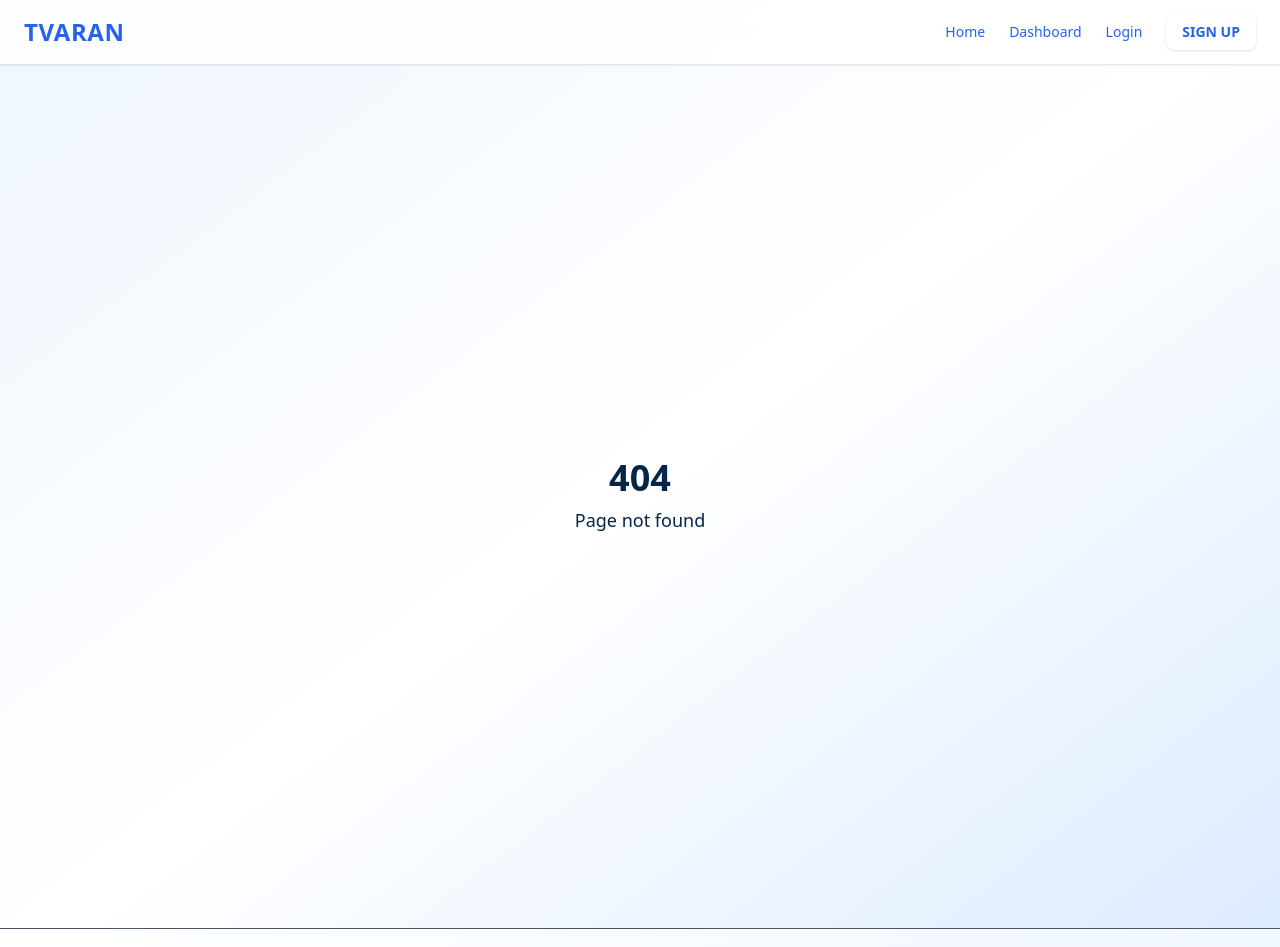
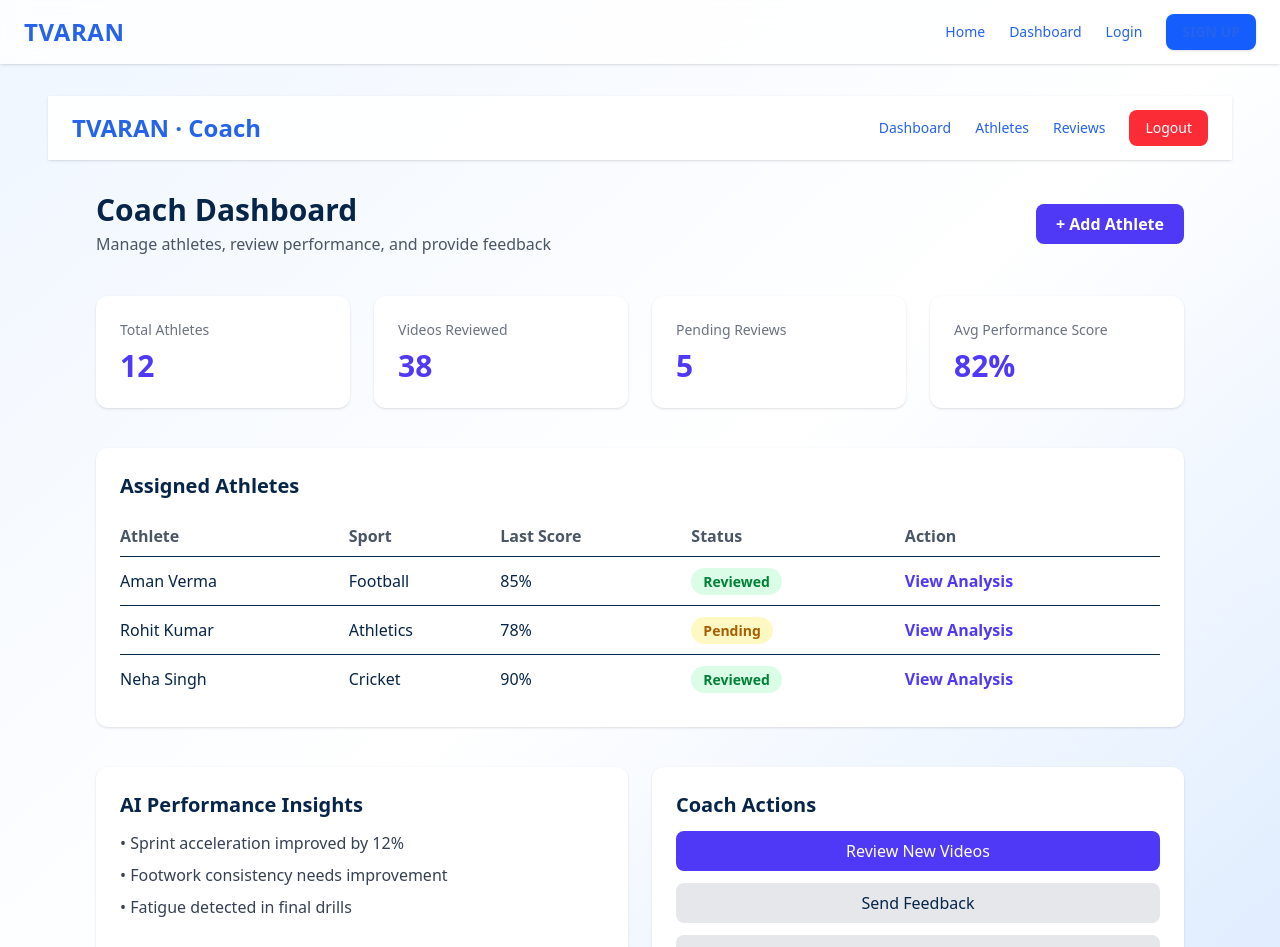
Before and after one commit to anoopcodehack/Tvaran-AI, a Next.js app: page /coach/dashboard in a window 1280 px wide. Before the commit this address had no page. Shown: the top 947 px of the page. Built offline with nearby package versions, Linux system fonts and the light colour scheme.

Commit message:
add fixed coach pages

```diff
--- /dev/null
+++ b/src/app/coach/components/CoachNavbar.tsx
@@ -0,0 +1,45 @@
+"use client";
+
+import Link from "next/link";
+import { useRouter } from "next/navigation";
+
+export default function CoachNavbar() {
+  const router = useRouter();
+
+  const logout = () => {
+    localStorage.removeItem("role");
+    router.push("/login");
+  };
+
+  return (
+    <header className="h-16 bg-white/90 backdrop-blur shadow flex items-center px-6 justify-between sticky top-0 z-50">
+      <Link
+        href="/coach/dashboard"
+        className="text-2xl font-extrabold text-indigo-600"
+      >
+        TVARAN · Coach
+      </Link>
+
+      <nav className="flex gap-6 items-center">
+        <Link href="/coach/dashboard" className="text-sm hover:text-indigo-600">
+          Dashboard
+        </Link>
+
+        <Link href="/coach/athletes" className="text-sm hover:text-indigo-600">
+          Athletes
+        </Link>
+
+        <Link href="/coach/reviews" className="text-sm hover:text-indigo-600">
+          Reviews
+        </Link>
+
+        <button
+          onClick={logout}
+          className="text-sm bg-red-500 text-white px-4 py-2 rounded-lg hover:bg-red-600"
+        >
+          Logout
+        </button>
+      </nav>
+    </header>
+  );
+}
--- /dev/null
+++ b/src/app/coach/dashboard/page.tsx
@@ -0,0 +1,139 @@
+"use client";
+
+export default function CoachDashboard() {
+  return (
+    <div className="space-y-10">
+      {/* Header */}
+      <div className="flex flex-col md:flex-row md:items-center md:justify-between">
+        <div>
+          <h1 className="text-3xl font-bold text-gray-900">
+            Coach Dashboard
+          </h1>
+          <p className="text-gray-600 mt-1">
+            Manage athletes, review performance, and provide feedback
+          </p>
+        </div>
+
+        <button className="mt-4 md:mt-0 px-5 py-2 bg-indigo-600 text-white rounded-lg font-semibold hover:bg-indigo-700">
+          + Add Athlete
+        </button>
+      </div>
+
+      {/* Stats */}
+      <div className="grid grid-cols-1 sm:grid-cols-2 lg:grid-cols-4 gap-6">
+        {[
+          { label: "Total Athletes", value: "12" },
+          { label: "Videos Reviewed", value: "38" },
+          { label: "Pending Reviews", value: "5" },
+          { label: "Avg Performance Score", value: "82%" },
+        ].map((stat, i) => (
+          <div
+            key={i}
+            className="bg-white rounded-xl shadow p-6"
+          >
+            <p className="text-sm text-gray-500">{stat.label}</p>
+            <p className="text-3xl font-bold text-indigo-600 mt-2">
+              {stat.value}
+            </p>
+          </div>
+        ))}
+      </div>
+
+      {/* Athlete Table */}
+      <div className="bg-white rounded-xl shadow p-6">
+        <h2 className="text-xl font-bold text-gray-900 mb-4">
+          Assigned Athletes
+        </h2>
+
+        <div className="overflow-x-auto">
+          <table className="w-full text-left">
+            <thead>
+              <tr className="border-b">
+                <th className="py-2 text-gray-600">Athlete</th>
+                <th className="py-2 text-gray-600">Sport</th>
+                <th className="py-2 text-gray-600">Last Score</th>
+                <th className="py-2 text-gray-600">Status</th>
+                <th className="py-2 text-gray-600">Action</th>
+              </tr>
+            </thead>
+            <tbody>
+              {[
+                {
+                  name: "Aman Verma",
+                  sport: "Football",
+                  score: "85%",
+                  status: "Reviewed",
+                },
+                {
+                  name: "Rohit Kumar",
+                  sport: "Athletics",
+                  score: "78%",
+                  status: "Pending",
+                },
+                {
+                  name: "Neha Singh",
+                  sport: "Cricket",
+                  score: "90%",
+                  status: "Reviewed",
+                },
+              ].map((athlete, i) => (
+                <tr key={i} className="border-b last:border-none">
+                  <td className="py-3 font-medium">{athlete.name}</td>
+                  <td className="py-3">{athlete.sport}</td>
+                  <td className="py-3">{athlete.score}</td>
+                  <td className="py-3">
+                    <span
+                      className={`px-3 py-1 rounded-full text-sm font-semibold ${
+                        athlete.status === "Reviewed"
+                          ? "bg-green-100 text-green-700"
+                          : "bg-yellow-100 text-yellow-700"
+                      }`}
+                    >
+                      {athlete.status}
+                    </span>
+                  </td>
+                  <td className="py-3">
+                    <button className="text-indigo-600 font-semibold hover:underline">
+                      View Analysis
+                    </button>
+                  </td>
+                </tr>
+              ))}
+            </tbody>
+          </table>
+        </div>
+      </div>
+
+      {/* Bottom Sections */}
+      <div className="grid grid-cols-1 lg:grid-cols-2 gap-6">
+        <div className="bg-white rounded-xl shadow p-6">
+          <h2 className="text-xl font-bold mb-3">
+            AI Performance Insights
+          </h2>
+          <ul className="space-y-2 text-gray-700">
+            <li>• Sprint acceleration improved by 12%</li>
+            <li>• Footwork consistency needs improvement</li>
+            <li>• Fatigue detected in final drills</li>
+          </ul>
+        </div>
+
+        <div className="bg-white rounded-xl shadow p-6">
+          <h2 className="text-xl font-bold mb-3">
+            Coach Actions
+          </h2>
+          <div className="flex flex-col gap-3">
+            <button className="px-4 py-2 bg-indigo-600 text-white rounded-lg hover:bg-indigo-700">
+              Review New Videos
+            </button>
+            <button className="px-4 py-2 bg-gray-200 rounded-lg hover:bg-gray-300">
+              Send Feedback
+            </button>
+            <button className="px-4 py-2 bg-gray-200 rounded-lg hover:bg-gray-300">
+              Schedule Training
+            </button>
+          </div>
+        </div>
+      </div>
+    </div>
+  );
+}
--- /dev/null
+++ b/src/app/coach/layout.tsx
@@ -0,0 +1,14 @@
+import CoachNavbar from "./components/CoachNavbar";
+
+export default function CoachLayout({
+  children,
+}: {
+  children: React.ReactNode;
+}) {
+  return (
+    <>
+      <CoachNavbar />
+      <main className="px-6 md:px-12 py-8">{children}</main>
+    </>
+  );
+}
--- a/src/app/layout.tsx
+++ b/src/app/layout.tsx
@@ -1,12 +1,26 @@
+"use client";
+
 import "./globals.css";
 import Link from "next/link";
+import { useEffect, useState } from "react";
 
-export const metadata = {
-  title: "TVARAN",
-  description: "Unlock your athletic potential with AI",
-};
+export default function RootLayout({
+  children,
+}: {
+  children: React.ReactNode;
+}) {
+  const [dashboardLink, setDashboardLink] = useState("/login");
 
-export default function RootLayout({ children }: { children: React.ReactNode }) {
+  useEffect(() => {
+    const role = localStorage.getItem("role");
+
+    if (role === "coach") {
+      setDashboardLink("/coach/dashboard");
+    } else if (role === "athlete") {
+      setDashboardLink("/dashboard"); //
+    }
+  }, []);
+
   return (
     <html lang="en">
       <body className="min-h-screen flex flex-col bg-gradient-to-br from-blue-50 via-white to-blue-100 text-gray-900">
@@ -20,39 +34,37 @@
           </Link>
 
           <nav className="flex gap-6 items-center">
-            <Link
-              href="/"
-              className="text-sm font-medium hover:text-blue-600 transition-colors"
-            >
+            <Link href="/" className="text-sm font-medium hover:text-blue-600">
               Home
             </Link>
+
             <Link
-              href="/dashboard"
-              className="text-sm font-medium hover:text-blue-600 transition-colors"
+              href={dashboardLink}
+              className="text-sm font-medium hover:text-blue-600"
             >
               Dashboard
             </Link>
+
             <Link
               href="/login"
-              className="text-sm font-medium hover:text-blue-600 transition-colors"
+              className="text-sm font-medium hover:text-blue-600"
             >
               Login
             </Link>
+
             <Link
               href="/signup"
-              className="text-sm font-semibold bg-white-600 text-blue px-4 py-2 rounded-lg shadow hover:bg-blue-700 transition"
+              className="text-sm font-semibold bg-blue-600 text-white px-4 py-2 rounded-lg shadow hover:bg-blue-700 transition"
             >
               SIGN UP
             </Link>
           </nav>
         </header>
 
-        {/* Page Content */}
-        <main className="flex-1 px-6 md:px-12 py-8 animate-fade-in">
+        <main className="flex-1 px-6 md:px-12 py-8">
           {children}
         </main>
 
-        {/* Footer */}
         <footer className="py-4 text-center text-sm text-gray-600 border-t bg-white/60 backdrop-blur">
           &copy; {new Date().getFullYear()} TVARAN. All rights reserved.
         </footer>
--- a/src/app/signup/page.tsx
+++ b/src/app/signup/page.tsx
@@ -2,8 +2,11 @@
 
 import Link from "next/link";
 import { useState } from "react";
+import { useRouter } from "next/navigation";
 
 export default function SignupPage() {
+  const router = useRouter();
+
   const [role, setRole] = useState<"athlete" | "coach" | null>(null);
   const [name, setName] = useState("");
   const [email, setEmail] = useState("");
@@ -13,19 +16,30 @@
   const handleSignup = (e: React.FormEvent) => {
     e.preventDefault();
 
-    // Validation
+    // Validation ONLY for coach
     if (role === "coach" && !certificate) {
       alert("Please upload your coaching certificate for verification.");
       return;
     }
 
-    // TODO: Replace with API call to save user
+    // Demo form data (API later)
     const formData = new FormData();
     formData.append("name", name);
     formData.append("email", email);
     formData.append("password", password);
     formData.append("role", role!);
     if (certificate) formData.append("certificate", certificate);
+
+    // 🔥 COACH-ONLY REDIRECT
+    if (role === "coach") {
+  router.push("/coach/dashboard");
+  return;
+} else if (role === "athlete") {
+  router.push("/dashboard");
+  return;
+}
+
+
 
     // Demo alert
     alert(
@@ -42,7 +56,7 @@
     setRole(null);
   };
 
-  return (
+ return (
     <div className="min-h-screen flex items-center justify-center bg-background px-4">
       <div className="max-w-md w-full bg-white rounded-xl shadow-md p-8">
         {!role ? (
@@ -50,6 +64,7 @@
           <div className="text-center">
             <h1 className="text-2xl font-bold mb-6">Sign Up for TVARAN</h1>
             <p className="mb-4 text-gray-600">Please select your role:</p>
+
             <div className="flex flex-col gap-4">
               <button
                 onClick={() => setRole("athlete")}
@@ -57,6 +72,7 @@
               >
                 Athlete
               </button>
+
               <button
                 onClick={() => setRole("coach")}
                 className="py-2 px-4 bg-green-600 text-white rounded-lg hover:bg-green-700 font-semibold"
@@ -65,10 +81,7 @@
               </button>
             </div>
 
-            <Link
-              href="/"
-              className="block mt-6 text-gray-400 hover:underline"
-            >
+            <Link href="/" className="block mt-6 text-gray-400 hover:underline">
               Back to Home
             </Link>
           </div>
@@ -86,7 +99,7 @@
                   type="text"
                   value={name}
                   onChange={(e) => setName(e.target.value)}
-                  className="w-full px-4 py-2 border rounded-lg focus:outline-none focus:ring-2 focus:ring-blue-500"
+                  className="w-full px-4 py-2 border rounded-lg focus:ring-2 focus:ring-blue-500"
                   required
                 />
               </div>
@@ -97,7 +110,7 @@
                   type="email"
                   value={email}
                   onChange={(e) => setEmail(e.target.value)}
-                  className="w-full px-4 py-2 border rounded-lg focus:outline-none focus:ring-2 focus:ring-blue-500"
+                  className="w-full px-4 py-2 border rounded-lg focus:ring-2 focus:ring-blue-500"
                   required
                 />
               </div>
@@ -108,7 +121,7 @@
                   type="password"
                   value={password}
                   onChange={(e) => setPassword(e.target.value)}
-                  className="w-full px-4 py-2 border rounded-lg focus:outline-none focus:ring-2 focus:ring-blue-500"
+                  className="w-full px-4 py-2 border rounded-lg focus:ring-2 focus:ring-blue-500"
                   required
                 />
               </div>
@@ -122,7 +135,9 @@
                     type="file"
                     accept=".pdf,.jpg,.png"
                     onChange={(e) =>
-                      setCertificate(e.target.files ? e.target.files[0] : null)
+                      setCertificate(
+                        e.target.files ? e.target.files[0] : null
+                      )
                     }
                     className="w-full border px-3 py-2 rounded-lg"
                     required
@@ -135,7 +150,7 @@
 
               <button
                 type="submit"
-                className="w-full py-2 px-4 bg-blue-600 hover:bg-blue-700 text-white rounded-lg font-semibold mt-2"
+                className="w-full py-2 px-4 bg-blue-600 hover:bg-blue-700 text-white rounded-lg font-semibold"
               >
                 Sign Up
               </button>
```
Also changed, not shown: src/app/login/page.tsx (+11 -9 lines), tsconfig.json (+20 -5 lines).
